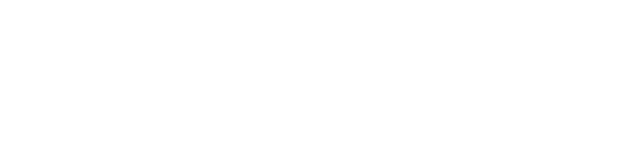
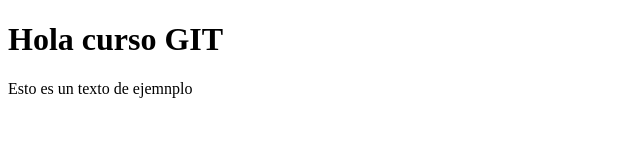
Before and after one commit to vpanadero/CursoGit, a plain HTML site: page index.html in a window 1280 px wide. Shown: the whole page, without its empty margins (0-640 px from the left). Drawn offline with Linux system fonts and the light colour scheme.

Commit message:
Segunda version de web

```diff
--- a/index.html
+++ b/index.html
@@ -4,9 +4,13 @@
 <meta charset="utf-8">
 <title>Ejemplo de web</title>
 </head>
+<body>
 
+<h1>
+Hola curso GIT
+</h1>
 
-<body>
+<p>Esto es un texto de ejemnplo</p>
 
 </body>
 </html>
```
